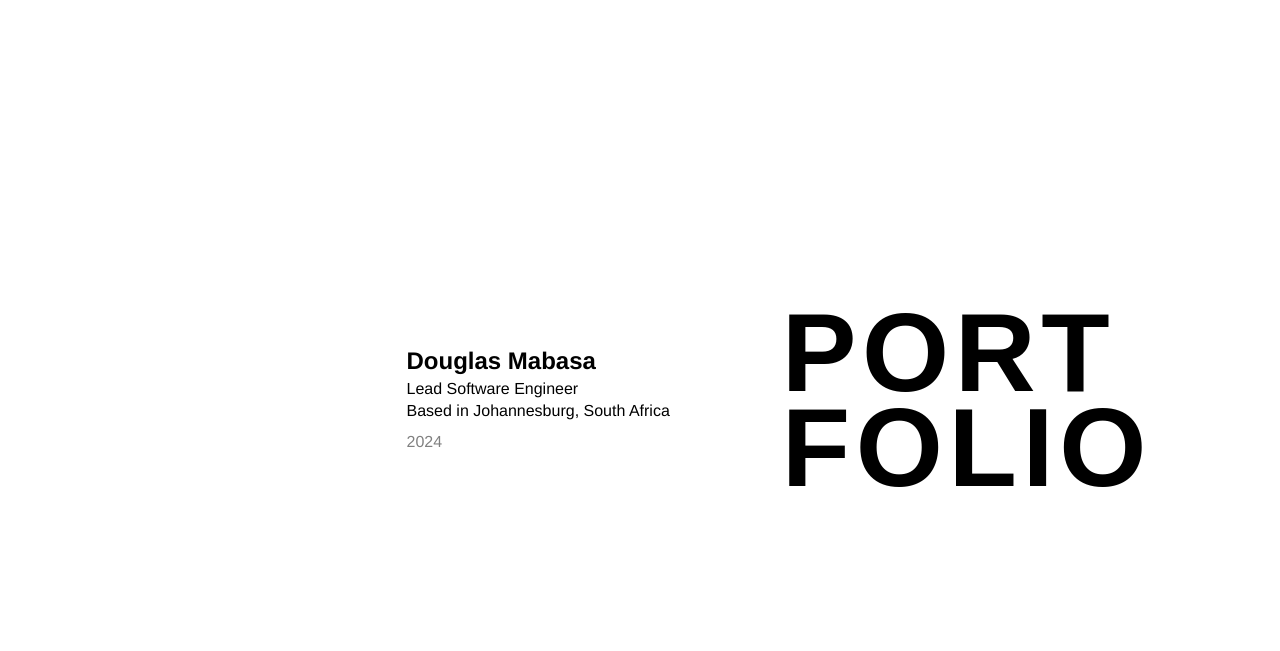
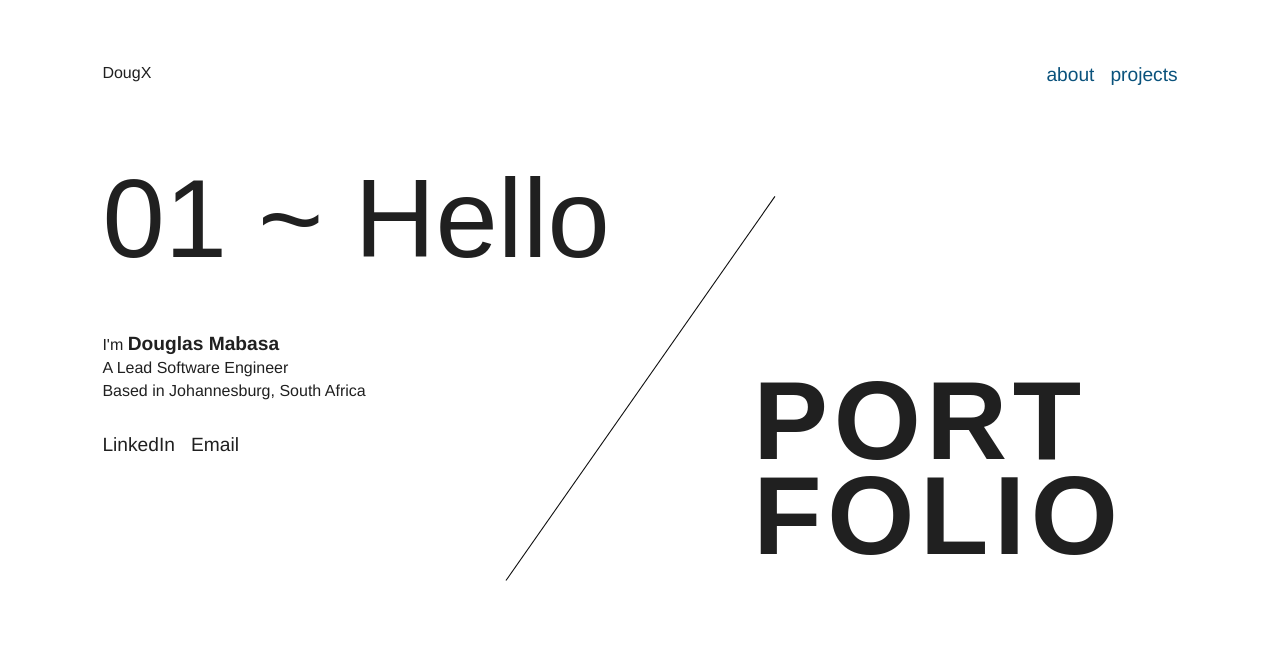
Before and after one commit to dougx/portfolio, a plain HTML site: page index.html in a window 1280 px wide. Drawn offline with Linux system fonts and the light colour scheme; a web font is replaced by a local one.

Commit message:
Restructuring page layout. Added header. Added links.

```diff
--- a/index.css
+++ b/index.css
@@ -7,24 +7,98 @@
 body {
   font-family: "Helvetica Neue", Arial, sans-serif;
   background-color: white;
-  color: black;
+  color: #202020;
   height: 100vh;
-  display: flex;
+  width: 100vw;
   justify-content: center;
   align-items: center;
 }
 
-.container {
+main {
+  display: flex;
+  flex-direction: row;
+  justify-content: space-between;
+  width: 100%;
+  padding: 2% 8%;
+  height: 65%;
+}
+
+header {
+  position: relative;
+  height: 10vh;
+  padding: 5% 8%;
+  font-weight: 500;
+  display: flex;
+  justify-content: space-between;
+}
+
+header ul {
+  list-style-type: none;
+  display: flex;
+  flex-direction: row;
+  font-size: 1.2rem;
+}
+
+header ul li {
+  padding-left: 1rem;
+}
+
+a {
+  text-decoration: none;
+  color: inherit;
+}
+a:visited {
+  color: rgb(10, 82, 124);
+}
+
+.line {
+  position: relative;
+  border-left: 1px solid black;
+  transform: translateX(-50%);
+  transform: rotate(35deg);
+  height: 100%;
+  right: 3rem;
+}
+.content {
+  width: 60%;
+}
+
+.content .numbered-title {
+  font-size: 7rem;
+  font-family: "Protest Guerrilla", sans-serif;
+}
+
+.content .subtitle {
+  font-size: 1rem;
+  font-style: oblique;
+  color: slategray;
+}
+
+.social {
+  position: relative;
+  list-style-type: none;
+  padding-top: 2rem;
+  display: flex;
+  flex-direction: row;
+  font-size: 1.2rem;
+}
+
+.social li:first-child {
+  padding-right: 1rem;
+}
+
+.portfolio-container {
   display: flex;
   flex-direction: row;
   align-items: center;
-  justify-content: flex-end;
-  width: 80%;
+  width: 50%;
+  padding-top: 10rem;
 }
 
 .intro {
   text-align: left;
-  max-width: 50%;
+  min-width: 40%;
+  margin-top: 3rem;
 }
 
 .intro h1 {
@@ -33,8 +107,12 @@ body {
 }
 
 .intro p {
-  font-size: 1rem;
   line-height: 1.4;
+}
+
+.intro .name {
+  font-size: 1.2rem;
+  font-weight: 800;
 }
 
 .year {
@@ -50,7 +128,7 @@ body {
   letter-spacing: 0.05em;
   line-height: 0.85;
   text-align: left;
-  margin-left: 7rem;
+  margin-left: 4rem;
 }
 
 .portfolio-title span {
--- a/index.html
+++ b/index.html
@@ -14,20 +14,33 @@
     <link rel="stylesheet" href="index.css" />
   </head>
   <body>
-    <div class="container">
-      <!-- Left side with Name and Details -->
+    <header>
+      <span>DougX</span>
+      <ul>
+        <li><a href="">about</a></li>
+        <li><a href="">projects</a></li>
+      </ul>
+    </header>
+    <main>
+      <div class="content">
+        <p class="numbered-title">01 ~ Hello</p>
         <div class="intro">
-        <h1>Douglas Mabasa</h1>
-        <p>Lead Software Engineer</p>
+          <p>I'm <span class="name">Douglas Mabasa</span></p>
+          <p>A Lead Software Engineer</p>
           <p>Based in Johannesburg, South Africa</p>
-        <p class="year">2024</p>
+          <ul class="social">
+            <li><a href="https://www.linkedin.com/in/dmabasa" target="_blank">LinkedIn</a></li>
+            <li><a href="mailto:mabasads@gmail.com">Email</a></li>
+          </ul>
         </div>
-
-      <!-- Right side with Portfolio Title -->
+      </div>
+      <div class="line"></div>
+      <div class="portfolio-container">
         <div class="portfolio-title">
           <span>Port</span>
           <span>Folio</span>
         </div>
       </div>
+    </main>
   </body>
 </html>
```
Lines whose indentation alone changed are shown as unchanged.
